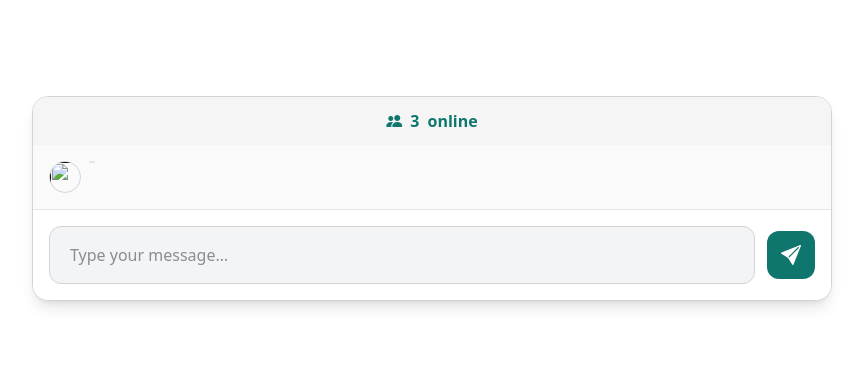
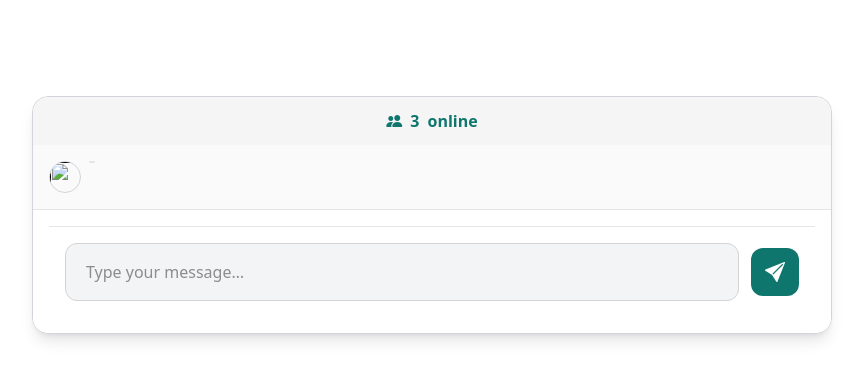
Before and after one commit to EslamKamel89/django-stream, a Django app: template a_rtchat/templates/a_rtchat/chat.html in a window 1280 px wide. Shown: the part 81-461 px from the top of the page, without its empty margins (208-1071 px from the left). Run offline with Django 5.2, Linux system fonts and the light colour scheme; the template is opened without the code that fills it, so the values that code supplies are empty; the visitor is signed in with stand-in values (Sample User, id 1); some libraries are stand-ins or nearby versions.

Commit message:
fix(chat): stabilize layout with flex header/footer and prevent scroll jump

```diff
--- a/a_rtchat/templates/a_rtchat/chat.html
+++ b/a_rtchat/templates/a_rtchat/chat.html
@@ -9,13 +9,13 @@
     class="flex flex-col bg-white rounded-2xl border border-neutral shadow-lg overflow-hidden"
   >
     <div
-      class="flex items-center justify-center gap-2 bg-neutral-100 text-primary font-semibold p-3 sticky top-0 z-10"
+      class="flex items-center justify-center gap-2 bg-neutral-100 text-primary font-semibold p-3 top-0 z-10 shrink-0"
     >
       <i class="bi bi-people-fill"></i>
       <span id="online-count">3</span> online
     </div>
 
-    <div id="chat_container" class="overflow-y-auto grow bg-neutral-50">
+    <div id="chat_container" class="overflow-y-auto flex-1 bg-neutral-50">
       <ul id="chat_messages" class="flex flex-col gap-2 p-4">
         <!--prettier-ignore-->
         {{ serialized_messages|json_script:'initial-messages' }}
@@ -24,8 +24,9 @@
         </template>
       </ul>
     </div>
-
-    {% include 'a_rtchat/partials/chat_form.html' %}
+    <div class="shrink-0 bg-white border-t border-neutral-200 p-4">
+      {% include 'a_rtchat/partials/chat_form.html' %}
+    </div>
   </div>
 </wrapper>
 {% endblock %} {% block js %}
```
